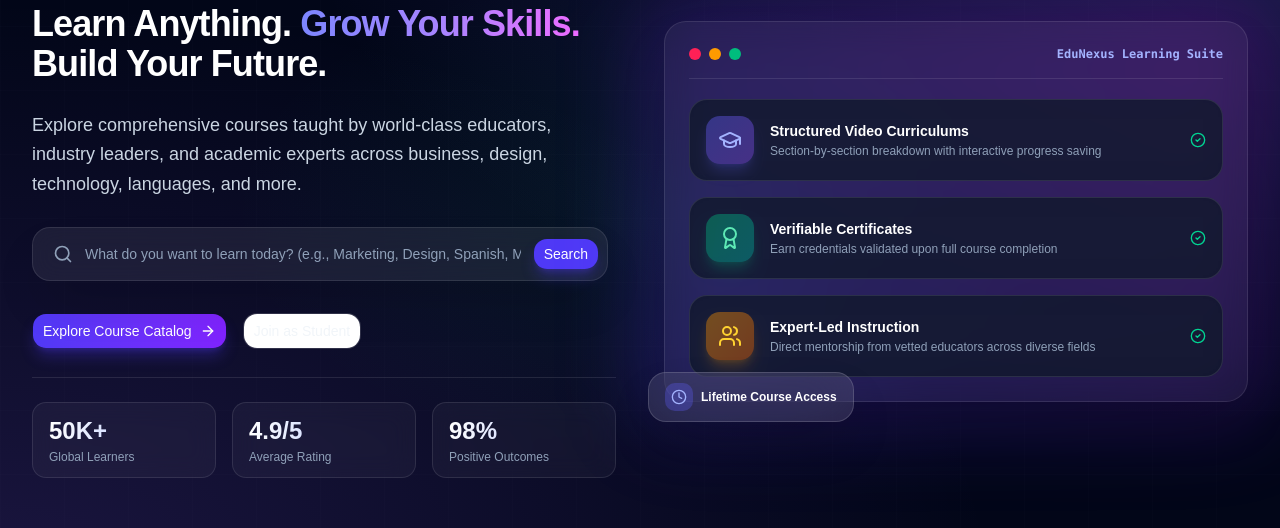
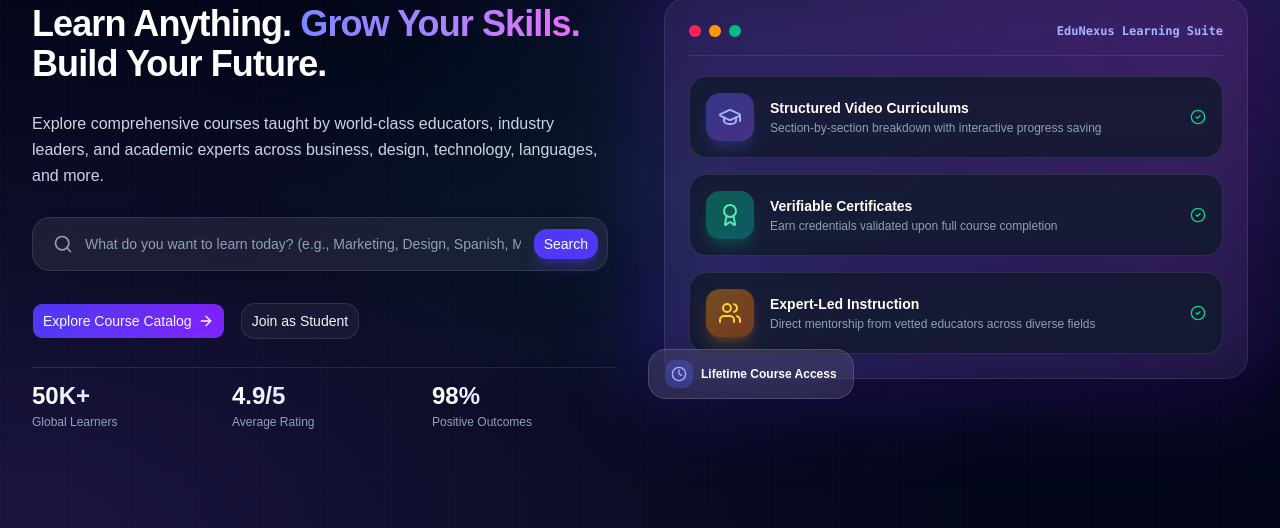
Before and after one commit to MdMehedi-Hasan/Multi-course-edtech-platform, a React (Vite) app: page / in a window 1280 px wide. Shown: the part 231-759 px from the top of the page. Built offline with nearby package versions, Linux system fonts and the light colour scheme; no server answers.

Commit message:
Hero button color issue fix

```diff
--- a/src/pages/public/HomePage.tsx
+++ b/src/pages/public/HomePage.tsx
@@ -107,7 +107,7 @@ export const HomePage: React.FC<HomePageProps> = ({ onNavigate }) => {
                                 Build Your Future.
                             </h1>
 
-                            <p className="text-slate-300 text-base sm:text-lg leading-relaxed max-w-xl">
+                            <p className="text-slate-300 text-sm sm:text-base leading-relaxed max-w-xl">
                                 Explore comprehensive courses taught by world-class educators,
                                 industry leaders, and academic experts across business, design,
                                 technology, languages, and more.
@@ -138,24 +138,24 @@ export const HomePage: React.FC<HomePageProps> = ({ onNavigate }) => {
                                 <Button
                                     size="lg"
                                     onClick={() => onNavigate('/courses')}
-                                    className="gap-2 bg-linear-to-r from-indigo-600 to-violet-600 hover:from-indigo-500 hover:to-violet-500 text-white shadow-lg shadow-indigo-600/30 rounded-xl"
+                                    className="bg-linear-to-r from-indigo-600 to-violet-600 hover:from-indigo-500 hover:to-violet-500 "
                                 >
-                                    <span>Explore Course Catalog</span>
+                                    Explore Course Catalog
                                     <ArrowRight className="w-4 h-4" />
                                 </Button>
                                 <Button
                                     size="lg"
                                     variant="outline"
                                     onClick={() => onNavigate('/register')}
-                                    className="border-white/15 text-slate-100 hover:bg-white/10 hover:text-white rounded-xl backdrop-blur-md"
+                                    className="border-white/15 bg-white/5 text-slate-100 hover:bg-white/10 hover:text-white rounded-xl backdrop-blur-md"
                                 >
                                     Join as Student
                                 </Button>
                             </div>
 
                             {/* Trust Indicators */}
-                            <div className="pt-6 border-t border-white/10 grid grid-cols-3 gap-4">
-                                <div className="rounded-xl bg-white/4 border border-white/10 px-4 py-3 backdrop-blur-md">
+                            <div className="pt-3 border-t border-white/10 grid grid-cols-3 gap-4">
+                                <div className="">
                                     <p className="text-2xl font-extrabold text-transparent bg-linear-to-r from-white to-indigo-300 bg-clip-text">
                                         50K+
                                     </p>
@@ -163,7 +163,7 @@ export const HomePage: React.FC<HomePageProps> = ({ onNavigate }) => {
                                         Global Learners
                                     </p>
                                 </div>
-                                <div className="rounded-xl bg-white/4 border border-white/10 px-4 py-3 backdrop-blur-md">
+                                <div className="">
                                     <p className="text-2xl font-extrabold text-transparent bg-linear-to-r from-white to-indigo-300 bg-clip-text">
                                         4.9/5
                                     </p>
@@ -171,7 +171,7 @@ export const HomePage: React.FC<HomePageProps> = ({ onNavigate }) => {
                                         Average Rating
                                     </p>
                                 </div>
-                                <div className="rounded-xl bg-white/4 border border-white/10 px-4 py-3 backdrop-blur-md">
+                                <div className="">
                                     <p className="text-2xl font-extrabold text-transparent bg-linear-to-r from-white to-indigo-300 bg-clip-text">
                                         98%
                                     </p>
@@ -515,14 +515,18 @@ export const HomePage: React.FC<HomePageProps> = ({ onNavigate }) => {
                                               <span className="font-bold text-slate-900 block text-sm">
                                                   {inst.courseCount}
                                               </span>
-                                        <span className="text-[10px] text-slate-400">Courses</span>
+                                              <span className="text-[10px] text-slate-400">
+                                                  Courses
+                                              </span>
                                           </div>
                                           <div className="h-6 w-px bg-slate-200" />
                                           <div>
                                               <span className="font-bold text-slate-900 block text-sm">
                                                   {inst.studentCount.toLocaleString()}
                                               </span>
-                                        <span className="text-[10px] text-slate-400">Students</span>
+                                              <span className="text-[10px] text-slate-400">
+                                                  Students
+                                              </span>
                                           </div>
                                           <div className="h-6 w-px bg-slate-200" />
                                           <div className="flex items-center gap-1 text-amber-500 font-bold">
```
Lines whose indentation alone changed are shown as unchanged.
